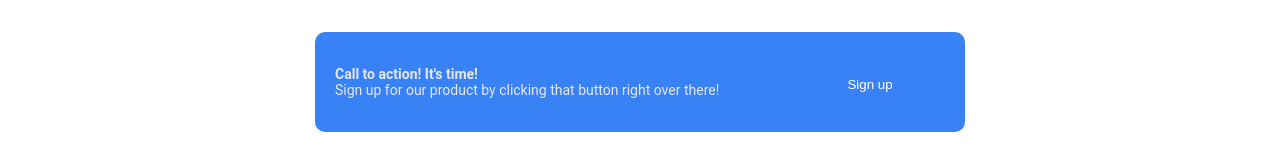
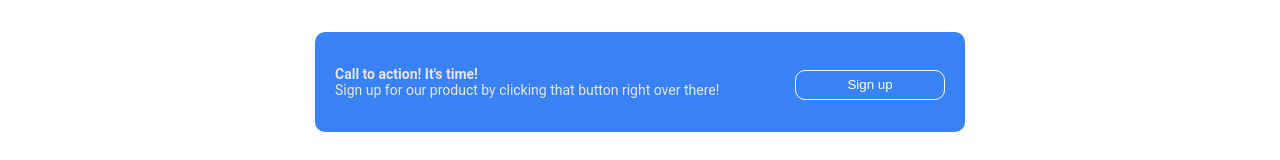
Before and after one commit to KiwiCandy-ai/odin-landing, a plain HTML site: page index.html in a window 1280 px wide. Shown: the part 951-1111 px from the top of the page. Drawn offline with Linux system fonts and the light colour scheme.

Commit message:
Reinstate button 2 border

```diff
--- a/styles.css
+++ b/styles.css
@@ -176,7 +176,7 @@ h3 {
 
 }
 
-button:nth-of-type(2) {
+.action button {
     border: 1px solid white;
     height: 30px;
 
```
